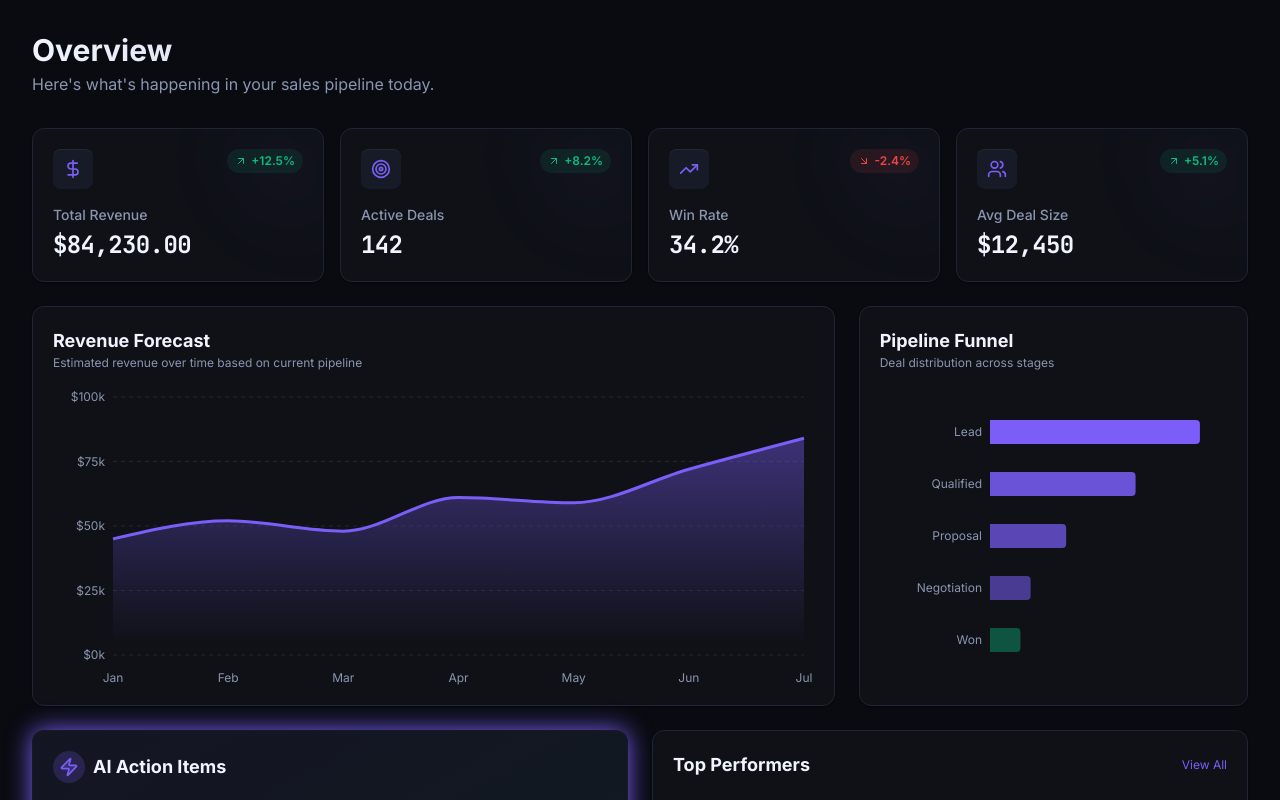
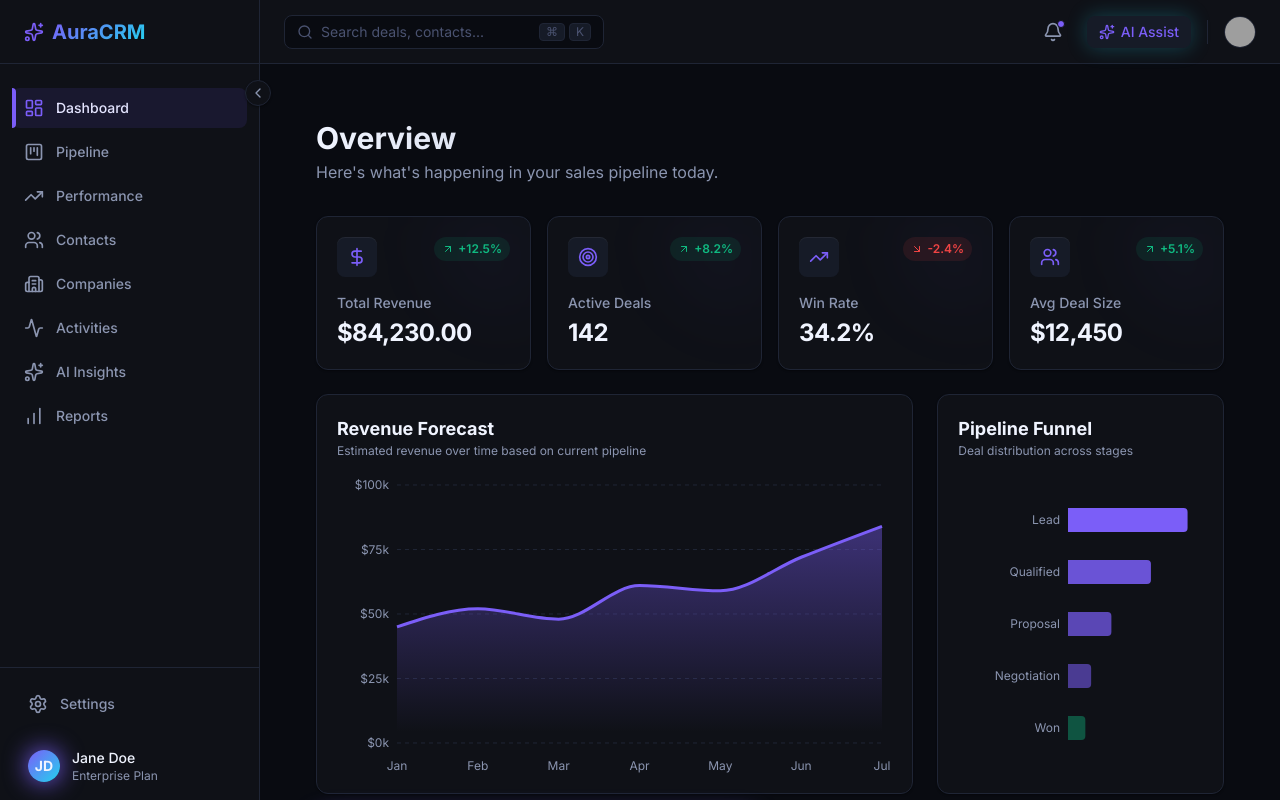
Before and after one commit to Scale-Pods/auracrm, a Next.js app: page / in a window 1280 px wide. Built offline with nearby package versions, Linux system fonts and the light colour scheme; grey boxes are pictures that could not be loaded.

Commit message:
Restore global layout with sidebar and topbar

```diff
--- a/src/app/layout.tsx
+++ b/src/app/layout.tsx
@@ -1,27 +1,36 @@
-import type { Metadata } from "next";
-import { Inter, JetBrains_Mono } from "next/font/google";
 import "./globals.css";
-import { Shell } from "@/components/layout/Shell";
+import { Inter } from "next/font/google";
+import { Sidebar } from "@/components/layout/Sidebar";
+import { Topbar } from "@/components/layout/Topbar";
 import ReactQueryProvider from "@/components/providers/ReactQueryProvider";
 
-const inter = Inter({ subsets: ["latin"], variable: "--font-inter", display: "swap" });
-const jetBrainsMono = JetBrains_Mono({ subsets: ["latin"], variable: "--font-jetbrains", display: "swap" });
+const inter = Inter({ subsets: ["latin"] });
 
-export const metadata: Metadata = {
-  title: "AuraCRM | AI-Powered Sales Workspace",
-  description: "Premium futuristic SaaS CRM with AI insights and predictive pipeline management.",
+export const metadata = {
+  title: "AuraCRM",
+  description: "AI-powered Sales CRM",
 };
 
 export default function RootLayout({
   children,
-}: Readonly<{
+}: {
   children: React.ReactNode;
-}>) {
+}) {
   return (
-    <html lang="en" className={`${inter.variable} ${jetBrainsMono.variable}`}>
-      <body className="font-sans bg-bg-base text-text-primary antialiased h-screen w-screen overflow-hidden selection:bg-brand/30 selection:text-brand">
+    <html lang="en">
+      <body className={inter.className}>
         <ReactQueryProvider>
-          {children}
+          <div className="flex h-screen bg-bg-primary text-text-primary">
+            <Sidebar />
+
+            <div className="flex-1 flex flex-col overflow-hidden">
+              <Topbar />
+
+              <main className="flex-1 overflow-y-auto p-6">
+                {children}
+              </main>
+            </div>
+          </div>
         </ReactQueryProvider>
       </body>
     </html>
```
